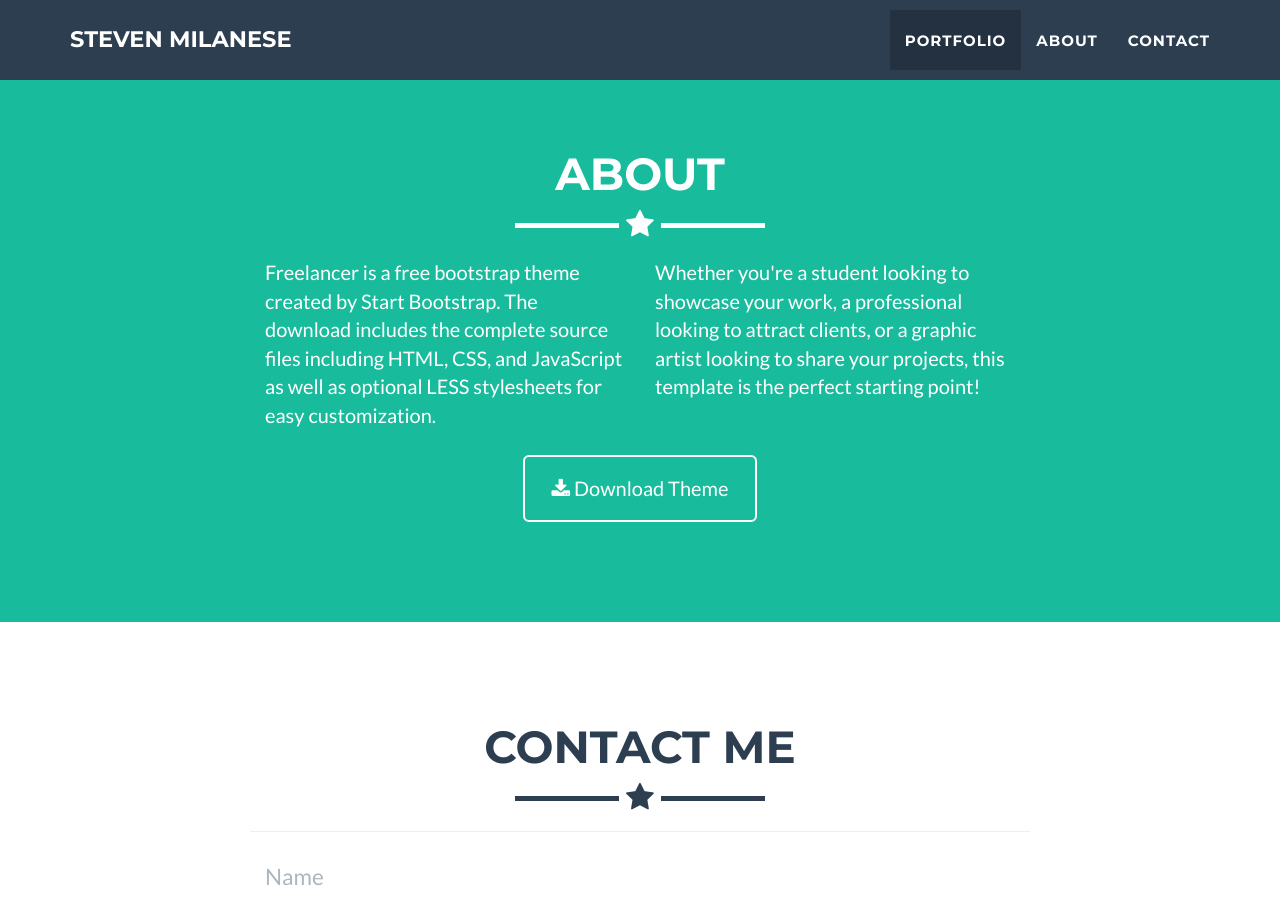
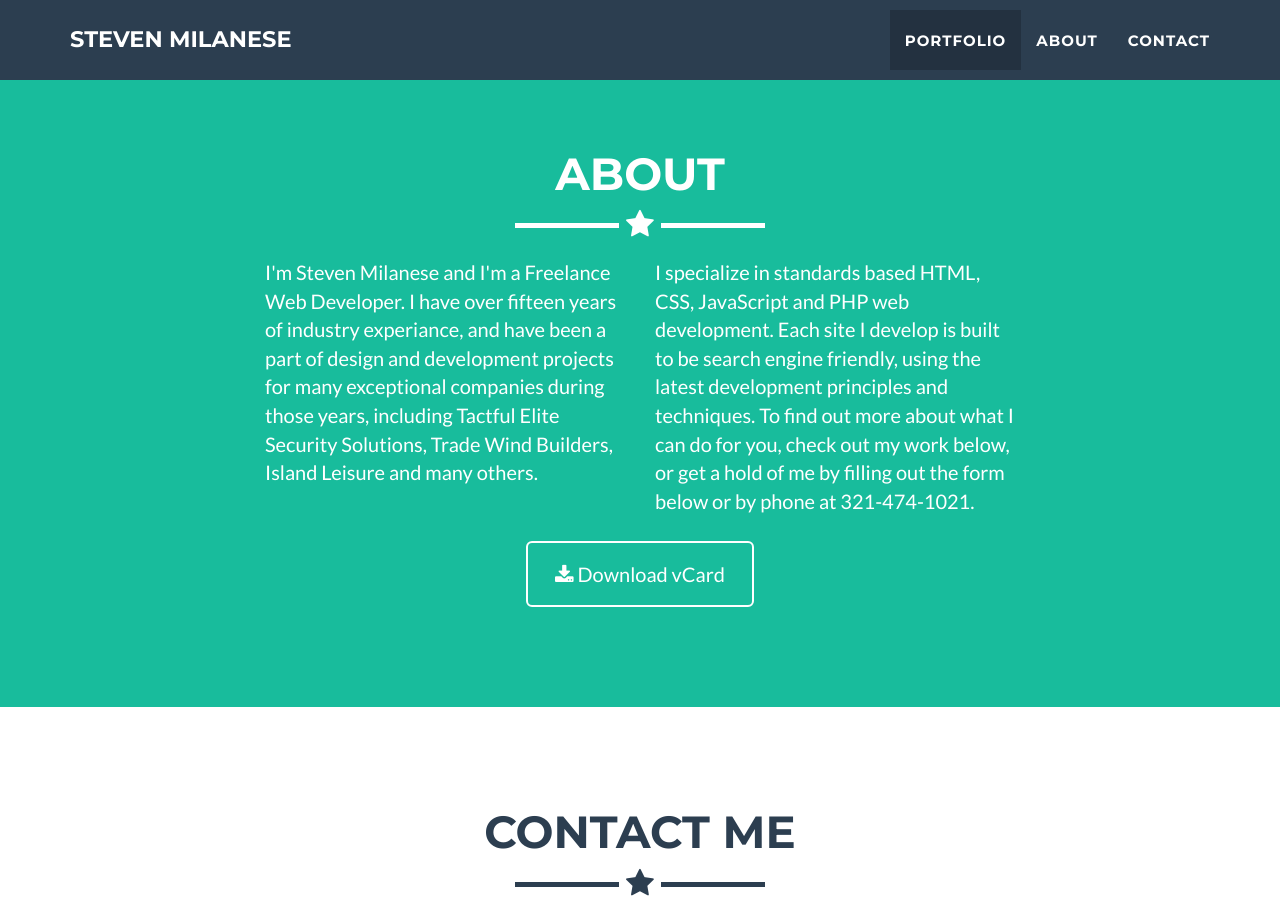
Before and after one commit to developtheweb/developtheweb.github.io, a Jekyll site: the page built from _posts/2014-07-18-project-1.markdown, in a window 1280 px wide and 900 px high, scrolled down 1623 px. Built offline with Jekyll 4.4.1, drawn with Linux system fonts in a browser that asks for light colours.

Commit message:
Updated About Us section with vCard

```diff
--- a/_includes/about.html
+++ b/_includes/about.html
@@ -9,14 +9,14 @@
             </div>
             <div class="row">
                 <div class="col-lg-4 col-lg-offset-2">
-                    <p>Freelancer is a free bootstrap theme created by Start Bootstrap. The download includes the complete source files including HTML, CSS, and JavaScript as well as optional LESS stylesheets for easy customization.</p>
+                    <p>I'm Steven Milanese and I'm a Freelance Web Developer. I have over fifteen years of industry experiance, and have been a part of design and development projects for many exceptional companies during those years, including Tactful Elite Security Solutions, Trade Wind Builders, Island Leisure and many others.</p>
                 </div>
                 <div class="col-lg-4">
-                    <p>Whether you're a student looking to showcase your work, a professional looking to attract clients, or a graphic artist looking to share your projects, this template is the perfect starting point! </p>
+                    <p>I specialize in standards based HTML, CSS, JavaScript and PHP web development. Each site I develop is built to be search engine friendly, using the latest development principles and techniques. To find out more about what I can do for you, check out my work below, or get a hold of me by filling out the form below or by phone at 321-474-1021.</p>
                 </div>
                 <div class="col-lg-8 col-lg-offset-2 text-center">
-                    <a href="https://github.com/jeromelachaud/freelancer-theme" class="btn btn-lg btn-outline">
-                        <i class="fa fa-download"></i> Download Theme
+                    <a href="https://stevenmilanese.com/stevenmilanese.vcf" class="btn btn-lg btn-outline">
+                        <i class="fa fa-download"></i> Download vCard
                     </a>
                 </div>
             </div>
```
Also changed, not shown: 1 other file.
